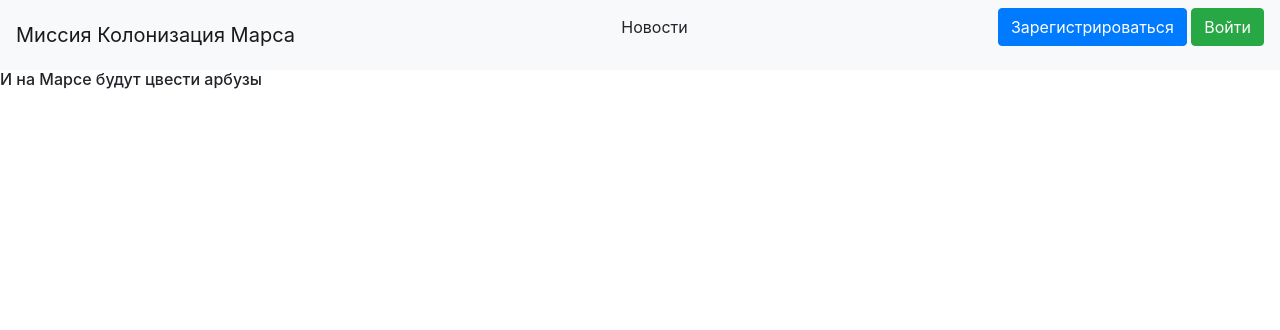
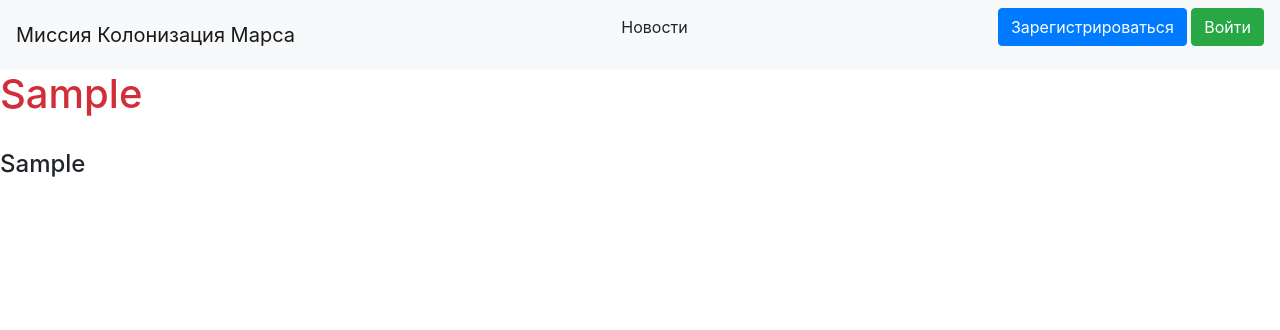
Before and after one commit to DJStArbuzz/WEB.-flask-sqlalchemy, a Flask app: template templates/index.html in a window 1280 px wide. Shown: the top 330 px of the page. Run offline with Flask 3, Linux system fonts and the light colour scheme; the template is opened without the code that fills it: most values are stand-ins (such as "Sample title", 1, 10 or a date in 2020); some libraries are stand-ins or nearby versions.

Commit message:
Add files via upload

```diff
--- a/templates/base_index.html
+++ b/templates/base_index.html
@@ -7,6 +7,7 @@
           href="https://stackpath.bootstrapcdn.com/bootstrap/4.4.1/css/bootstrap.min.css"
           integrity="sha384-Vkoo8x4CGsO3+Hhxv8T/Q5PaXtkKtu6ug5TOeNV6gBiFeWPGFN9MuhOf23Q9Ifjh"
           crossorigin="anonymous">
+    <link rel="stylesheet" type="text/css" href="/static/css/style.css">
     <title>{{title}}</title>
 </head>
 <body>
@@ -26,8 +27,8 @@
 {% endif %}
     </nav>
 </header>
-<!-- Begin page content -->
-<h6>И на Марсе будут цвести арбузы</h6>
+<h1>{{h1}}</h1><br>
+<h4>{{h4}}</h4>
 </main>
 </body>
 </html>
```
